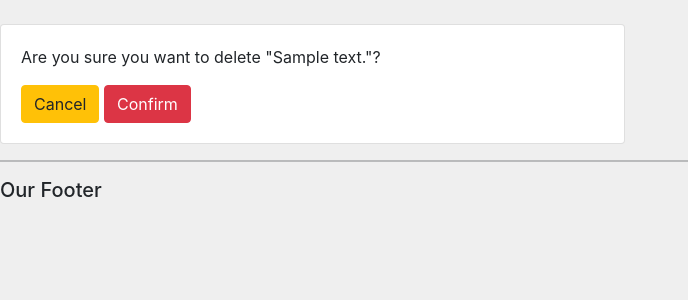
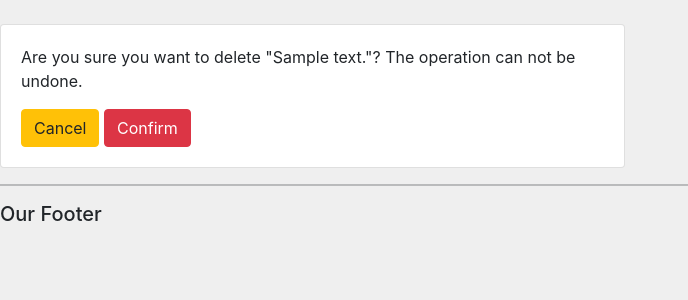
Before and after one commit to ritab9/ISEIprojectDepl, a Django app: template accounts/templates/accounts/delete_pdainstance.html in a window 1280 px wide. Shown: the part 56-356 px from the top of the page, without its empty margins (0-688 px from the left). Run offline with Django 3.2, Linux system fonts and the light colour scheme; the template is opened without the code that fills it: values that come from a table or form of the project are taken from there, others are empty; tables that the repository leaves empty hold one stand-in row (values such as "Sample post"); parts of the project's set-up code (start-up, migrations or seed data) failed here and were passed over; some libraries are stand-ins or nearby versions.

Commit message:
Including the project

```diff
--- a/accounts/templates/accounts/delete_pdainstance.html
+++ b/accounts/templates/accounts/delete_pdainstance.html
@@ -8,7 +8,7 @@
 	<div class="col-md-6">
 		<div class="card card-body">
 
-			<p> Are you sure you want to delete "{{item}}"?</p>
+			<p> Are you sure you want to delete "{{item}}"? The operation can not be undone.</p>
 			<form action="{% url 'delete_pdainstance' item.id %}" method="POST">
 				{% csrf_token %}
 
```
